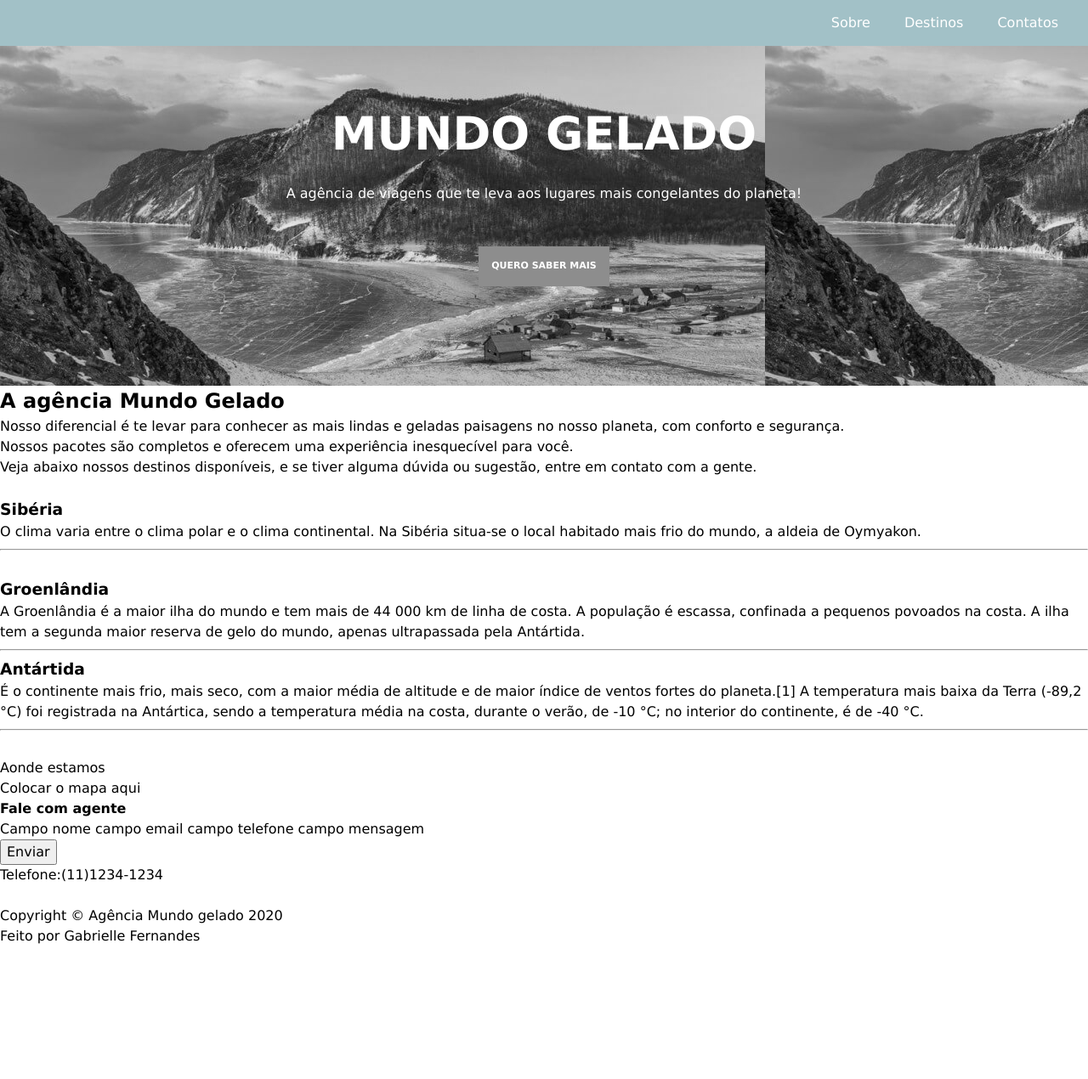
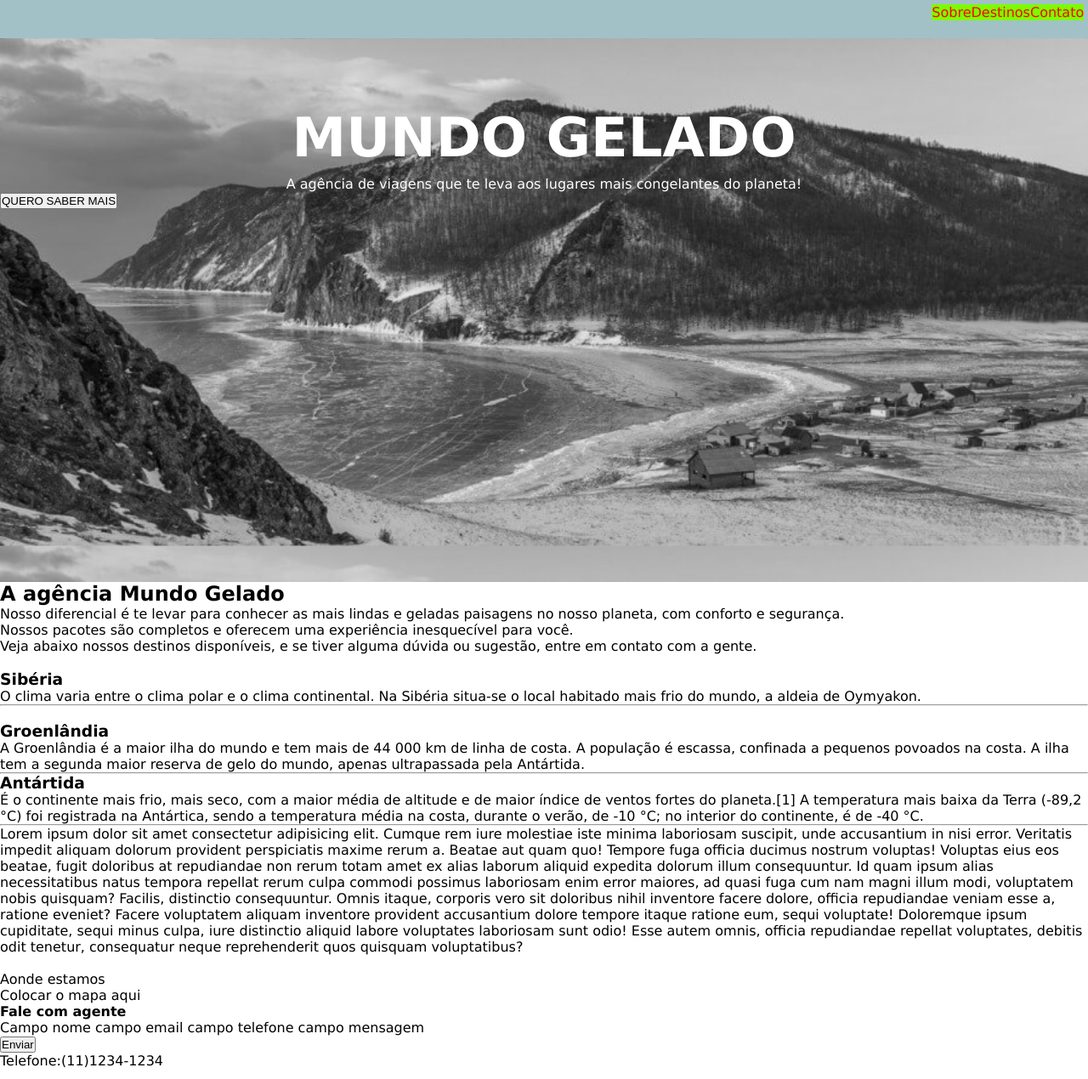
Before and after one commit to gabifc/Site-Responsivo-Exerc-cio, a plain HTML site: page index.html in a window 1280 px wide. Shown: the top 1270 px of the page at 85% size. Before the commit the page ends 1114 px from the top, so only its background shows below. Drawn offline with Linux system fonts and the light colour scheme.

Commit message:
nav e header mobile sem o botao

```diff
--- a/css/style.css
+++ b/css/style.css
@@ -1,100 +1,103 @@
-body{
-    font-family: 'Lucida Sans', 'Lucida Sans Regular', 'Lucida Grande', 'Lucida Sans Unicode', Geneva, Verdana, sans-serif;
+/**--- RESET ---**/
+*{
+    margin: 0;
+    padding: 0;
+    box-sizing: border-box;
 }
 
-.navbar {
-    padding: 15px;
-    background-color: #a2c1c7;
-    /*border: red solid 2px;*/
-}
-
-.links{
-    text-decoration: none;
-    display: flex;
-    justify-content: flex-end;
-    color: white;
-    font-size: 16px;
-
+html{
 
 }
 
-.link_a{
-    padding: 20px
-
-}
-.menu{
-
-
-}
-.icone_responsivo {
-    width: 20px;
-
-}
-.menu_hamburguer{
-    display: none;
+body {
+    font-family: 'Lucida Sans', 'Lucida Sans Regular', 'Lucida Grande', 'Lucida Sans Unicode', Geneva, Verdana, sans-serif;
 
 }
 
-.icon_menu {
-    color: white;
-
-
+li,
+a {
+    list-style:  none;
+    text-decoration: none;
+    color: inherit
 }
 
-header {
-    background-image:url(/img/foto-banner.jpg);
-    filter: grayscale();
-    height: 400px;
-    color: white;
-    text-align: center;
-    padding: 20px;
-
-
-}
-
-h1 {
-    padding: 8px;
-    margin-top: 35px;
-    margin-bottom: 10px;
-    font-size: 54px;
-}
-.btn_header {
-    margin-top: 50px;
-    background: #8f8d8d;
-    color: #fff;
-    padding: 15px;
-    font-weight: 900;
-    font-size: 11px;
-    border: none
-
-}
-
-
-/* max width é até x pixels e o min width é a partir de x pixels*/
-@media screen and (max-width:600px) {
-    .menu_hamburguer {
-        padding: 0rem;
-       /* height: 1rem;*/
+/**--- NAV RESPONSIVO ---**/
+.div_navbar {
     display: flex;
     justify-content: flex-end;
     background-color: #a2c1c7;
 
 }
+
+.navbar{
+    background-color: #a2c1c7;
+    padding: 0.3em;
+    /* border: yellow solid 1px; */
+}
+
 .links {
     display: none;
+    color: white;
 }
 
-    .icon_menu {
-        border: white solid 2px;
-        padding: 13px;
-        /*height: 1rem*/
+@media screen and (min-width: 600px){
+    .links {
+        display: flex;
+        justify-content: flex-end;
+        color: red;
+        background-color: lawngreen;
+    }
 }
 
-    h1{
-        margin-top: auto;
+.menu{
+    border: solid white 0.1em;
+    padding:0.5em;
+    color: white;
 }
 
-    ..navbar{
-        padding: 0rem;
+@media screen and (min-width: 600px){
+    .menu {
+        border: none;
     }
 }
+
+.menu_hamburguer {
+
+}
+
+@media screen and (min-width: 600px){
+    .menu_hamburguer {
+        display: none;
+    }
+}
+
+/**--- HEADER ---**/
+
+header{
+    background-image:url(/img/foto-banner.jpg);
+    image-orientation: flip;
+    filter: grayscale();
+    height: 80vh;
+}
+
+@media screen and (min-width: 600px){
+    header {
+        background-size: 100%;
+    }
+}
+
+
+.header_div {
+    color: white;
+    text-align: center;
+
+
+}
+
+.header_h1 {
+    font-size: 4rem ;
+    margin-bottom: 0.5rem;
+    padding-top: 5rem;
+}
+
+/**--- BOTÃO HEADER ---**/
--- a/index.html
+++ b/index.html
@@ -6,7 +6,7 @@
     <meta name="viewport" content="width=device-width, initial-scale=1.0">
     <title>Mundo Gelado GABI</title>
     <script src="https://kit.fontawesome.com/8c100b4e25.js" crossorigin="anonymous"></script>
-    <link rel="stylesheet" href="/css/reset.css">
+    <!-- <link rel="stylesheet" href="/css/reset.css"> -->
     <link rel="stylesheet" href="/css/style.css">
 </head>
 
@@ -14,26 +14,31 @@
     <div class="div_navbar">
         <nav class="navbar">
             <ul class="links">
-                <li><a class="link_a" src="#">Sobre</a></li>
-                <li><a class="link_a" src="#">Destinos</a></li>
-                <li><a class="link_a" src="#">Contatos</a></li>
+                <li><a href="#">Sobre</a></li>
+                <li><a href="#">Destinos</a></li>
+                <li><a href="#">Contato</a></li>
             </ul>
 
             <div class="menu">
-
-                    <a class="menu_hamburguer">
-                        <i class="fas fa-bars icon_menu"></i>
-                    </a>
+                <a class="menu_hamburguer" href="#">
+                    <i class="fas fa-bars icon_menu"></i>
+                </a>
 
             </div>
         </nav>
     </div>
 
 
-    <header >
-        <h1>MUNDO GELADO</h1>
-        <p>A agência de viagens que te leva aos lugares mais congelantes do planeta!</p>
-        <button class="btn_header">QUERO SABER MAIS</button>
+    <header>
+        <div class="header_div">
+            <h1 class="header_h1">MUNDO GELADO</h1>
+            <p>A agência de viagens que te leva aos lugares mais congelantes do planeta!</p>
+        </div>
+        <div>
+            <button class="btn_header">QUERO SABER MAIS</button>
+        </div>
+
+
     </header>
 
     <main>
@@ -65,6 +70,20 @@
             planeta.[1] A temperatura mais baixa da Terra (-89,2 °C) foi registrada na Antártica, sendo a temperatura
             média na costa, durante o verão, de -10 °C; no interior do continente, é de -40 °C.</p>
         <hr>
+        <p>Lorem ipsum dolor sit amet consectetur adipisicing elit. Cumque rem iure molestiae iste minima laboriosam
+            suscipit, unde accusantium in nisi error. Veritatis impedit aliquam dolorum provident perspiciatis maxime
+            rerum a.
+            Beatae aut quam quo! Tempore fuga officia ducimus nostrum voluptas! Voluptas eius eos beatae, fugit
+            doloribus at repudiandae non rerum totam amet ex alias laborum aliquid expedita dolorum illum consequuntur.
+            Id quam ipsum alias necessitatibus natus tempora repellat rerum culpa commodi possimus laboriosam enim error
+            maiores, ad quasi fuga cum nam magni illum modi, voluptatem nobis quisquam? Facilis, distinctio
+            consequuntur.
+            Omnis itaque, corporis vero sit doloribus nihil inventore facere dolore, officia repudiandae veniam esse a,
+            ratione eveniet? Facere voluptatem aliquam inventore provident accusantium dolore tempore itaque ratione
+            eum, sequi voluptate!
+            Doloremque ipsum cupiditate, sequi minus culpa, iure distinctio aliquid labore voluptates laboriosam sunt
+            odio! Esse autem omnis, officia repudiandae repellat voluptates, debitis odit tenetur, consequatur neque
+            reprehenderit quos quisquam voluptatibus?</p>
     </section>
 
     <div>
@@ -96,7 +115,7 @@
         </footer>
     </div>
 
-<!--  teste para comitar  -->
+    teste para comitar
 
 </body>
 
```
Lines whose indentation alone changed are shown as unchanged.
